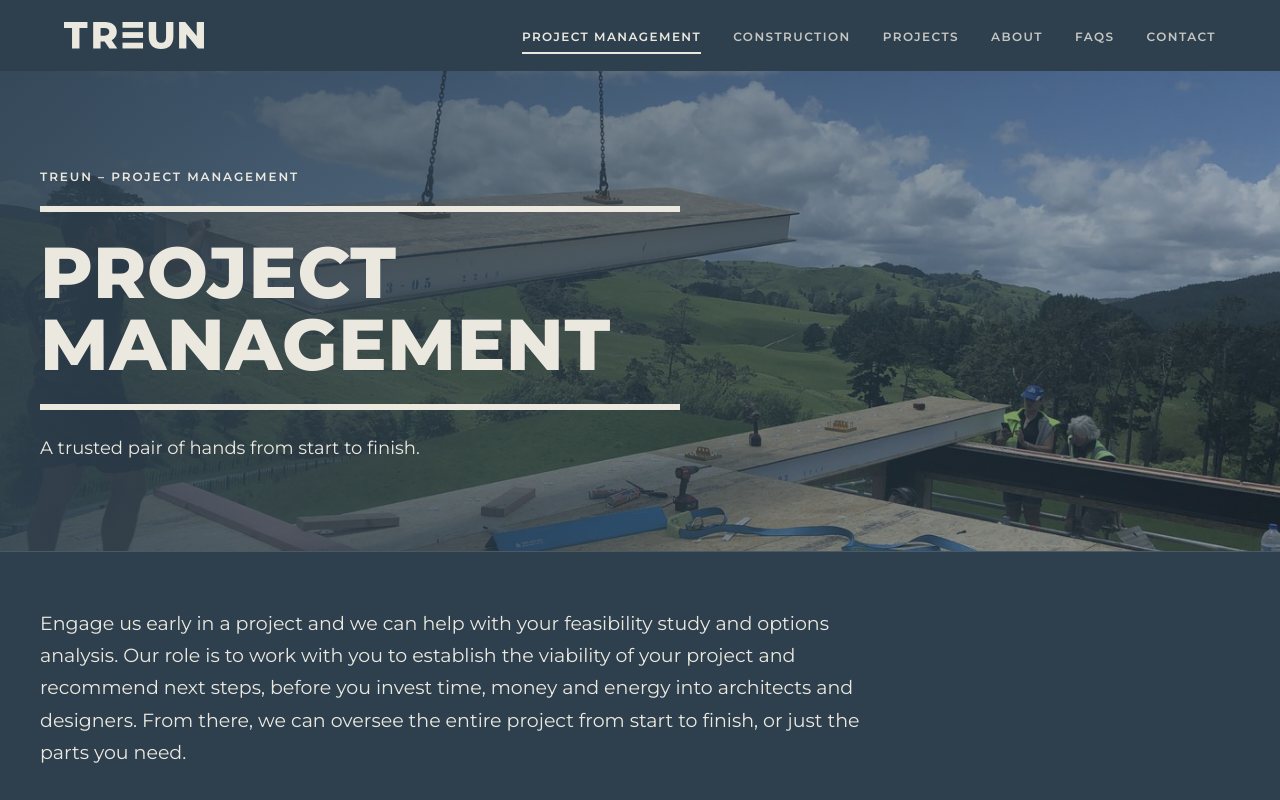
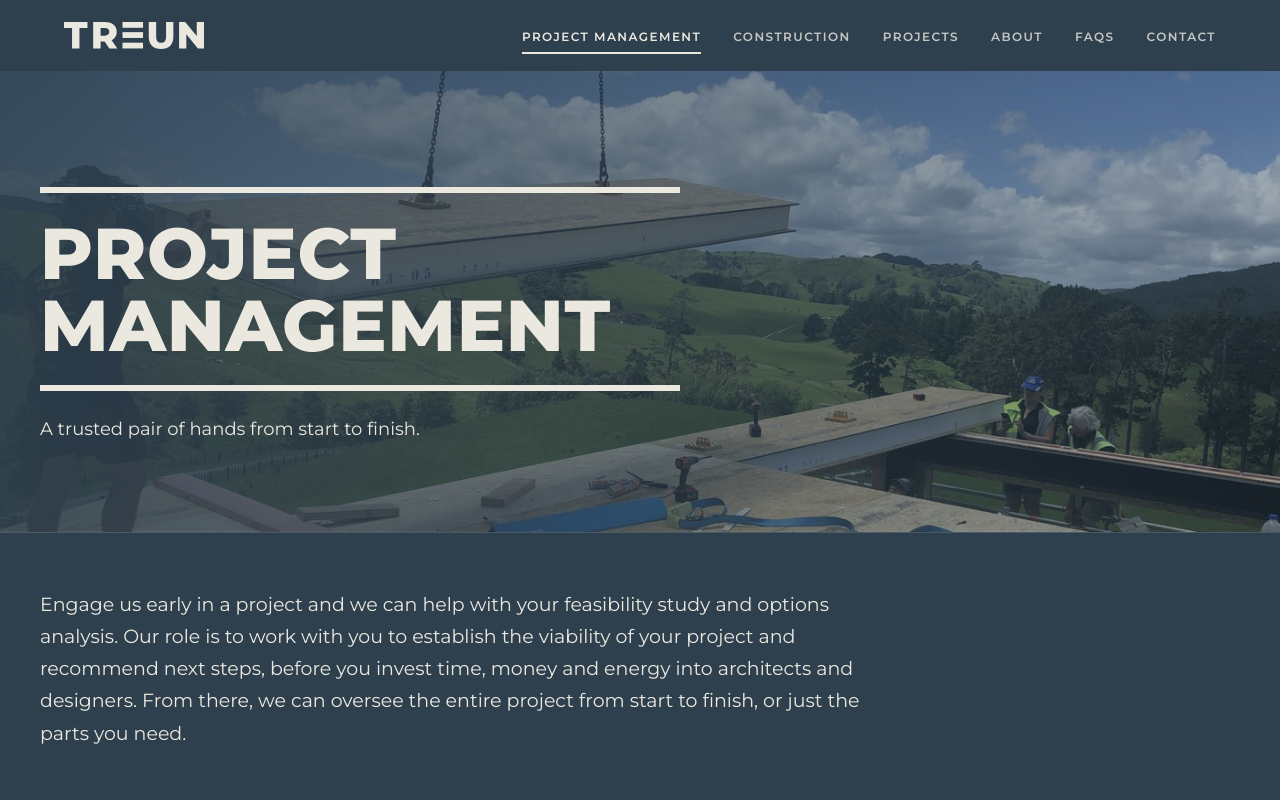
Before and after one commit to TreunLtd/treun-website, a React (Create React App) app: page /project-management in a window 1280 px wide. Shown: the top 800 px of the page. Built offline with nearby package versions, Linux system fonts and the light colour scheme.

Commit message:
remove repeated wording

```diff
--- a/src/pages/ConstructionPage.js
+++ b/src/pages/ConstructionPage.js
@@ -8,9 +8,7 @@ export default function ConstructionPage() {
   return (
     <ServiceDetail
       pageTitle="Construction & Civil Works | Treun | Auckland & Northland"
-      eyebrow="Treun – Construction"
       title="Construction"
-      tagline="Quality construction for projects big and small."
       intro="From residential subdivisions and builds to complex civil infrastructure, we're laser focused on delivering quality builds. Having developed many of our own projects, we understand the owner's perspective and can translate the construction speak, giving you clarity and confidence along the way."
       heroImage="/images/projects/POIN/POIN_01.jpg"
       services={services}
--- a/src/pages/ProjectManagementPage.js
+++ b/src/pages/ProjectManagementPage.js
@@ -8,7 +8,6 @@ export default function ProjectManagementPage() {
   return (
     <ServiceDetail
       pageTitle="Project Management | Treun | Auckland & Northland"
-      eyebrow="Treun – Project Management"
       title="Project Management"
       tagline="A trusted pair of hands from start to finish."
       intro="Engage us early in a project and we can help with your feasibility study and options analysis. Our role is to work with you to establish the viability of your project and recommend next steps, before you invest time, money and energy into architects and designers. From there, we can oversee the entire project from start to finish, or just the parts you need."
```
